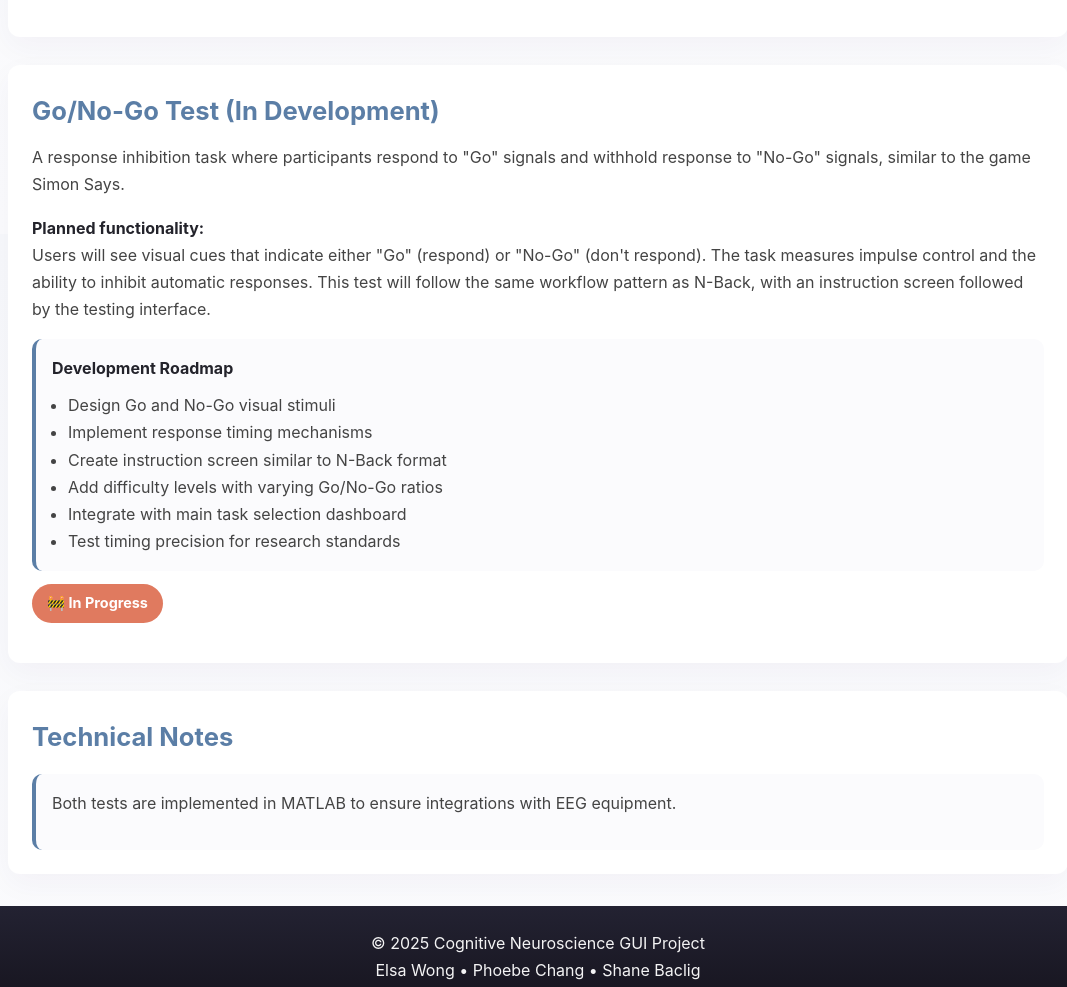
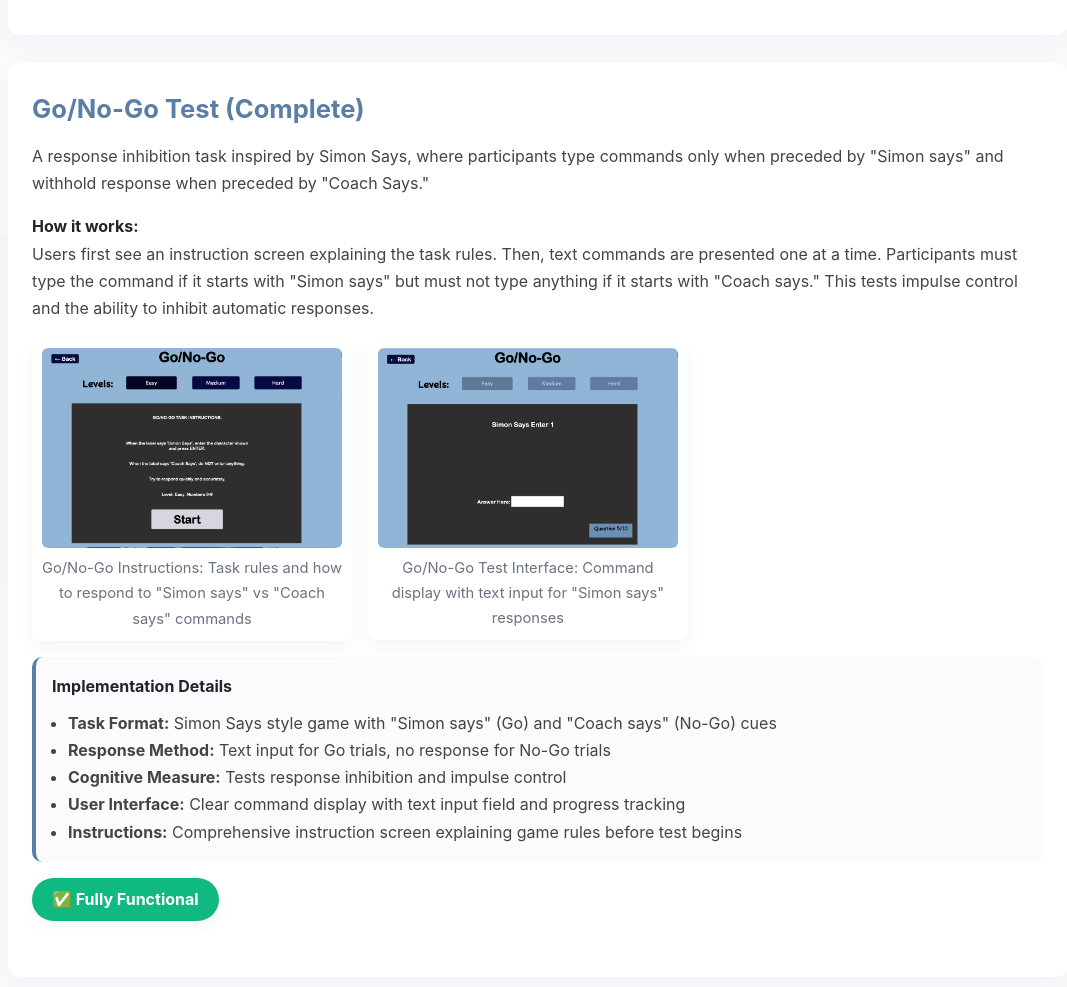
Before and after one commit to CognitiveNeuroscience/CognitiveNeuroscience.github.io, a plain HTML site: page projects.html in a window 1280 px wide. Shown: the part 2166-3153 px from the top of the page, without its empty margins (102-1169 px from the left). Drawn offline with Linux system fonts and the light colour scheme.

Commit message:
updated with go/nogo

```diff
--- a/projects.html
+++ b/projects.html
@@ -5,7 +5,7 @@
     <meta name="viewport" content="width=device-width, initial-scale=1.0">
     <meta name="description" content="Cognitive Neuroscience GUI Projects">
     <title>Projects - Cognitive Neuroscience GUI</title>
-    <link rel="stylesheet" href="styles.css">
+    <link rel="stylesheet" href="styles.css?v=2">
 </head>
 <body>
     <header>
@@ -60,7 +60,7 @@
             </div>
         </section>
 
-<section class="content" id="nback-section">
+        <section class="content" id="nback-section">
             <h2>N-Back Test (Complete)</h2>
             <p>A working memory experiment using a series of visual stimuli (flashcards). Participants indicate when the current stimulus matches the one shown <em>N</em> items back in the sequence.</p>
 
@@ -91,37 +91,47 @@
                 </ul>
             </div>
 
-        <p><span class="status-btn active">✅ Fully Functional</span></p>
+            <p><span class="status-btn active">✅ Fully Functional</span></p>
         </section>
 
-<section class="content" id="gonogo-section">
-            <h2>Go/No-Go Test (In Development)</h2>
-            <p>A response inhibition task where participants respond to "Go" signals and withhold response to "No-Go" signals, similar to the game Simon Says.</p>
+        <section class="content" id="gonogo-section">
+            <h2>Go/No-Go Test (Complete)</h2>
+            <p>A response inhibition task inspired by Simon Says, where participants type commands only when preceded by "Simon says" and withhold response when preceded by "Coach Says."</p>
 
             <div class="instructions">
-                <strong>Planned functionality:</strong>
-                <p>Users will see visual cues that indicate either "Go" (respond) or "No-Go" (don't respond). The task measures impulse control and the ability to inhibit automatic responses. This test will follow the same workflow pattern as N-Back, with an instruction screen followed by the testing interface.</p>
+                <strong>How it works:</strong>
+                <p>Users first see an instruction screen explaining the task rules. Then, text commands are presented one at a time. Participants must type the command if it starts with "Simon says" but must not type anything if it starts with "Coach says." This tests impulse control and the ability to inhibit automatic responses.</p>
+            </div>
+
+            <div class="projects-media">
+                <figure>
+                    <img src="images/gonogo1.png" alt="Go/No-Go instructions screen">
+                    <figcaption>Go/No-Go Instructions: Task rules and how to respond to "Simon says" vs "Coach says" commands</figcaption>
+                </figure>
+                <figure>
+                    <img src="images/gonogo2.png" alt="Go/No-Go test interface">
+                    <figcaption>Go/No-Go Test Interface: Command display with text input for "Simon says" responses</figcaption>
+                </figure>
             </div>
 
             <div class="project-details">
-                <h4>Development Roadmap</h4>
+                <h4>Implementation Details</h4>
                 <ul>
-                    <li>Design Go and No-Go visual stimuli</li>
-                    <li>Implement response timing mechanisms</li>
-                    <li>Create instruction screen similar to N-Back format</li>
-                    <li>Add difficulty levels with varying Go/No-Go ratios</li>
-                    <li>Integrate with main task selection dashboard</li>
-                    <li>Test timing precision for research standards</li>
+                    <li><strong>Task Format:</strong> Simon Says style game with "Simon says" (Go) and "Coach says" (No-Go) cues</li>
+                    <li><strong>Response Method:</strong> Text input for Go trials, no response for No-Go trials</li>
+                    <li><strong>Cognitive Measure:</strong> Tests response inhibition and impulse control</li>
+                    <li><strong>User Interface:</strong> Clear command display with text input field and progress tracking</li>
+                    <li><strong>Instructions:</strong> Comprehensive instruction screen explaining game rules before test begins</li>
                 </ul>
             </div>
 
-    <p><span class="status planning">🚧 In Progress</span></p>
+            <p><span class="status-btn active">✅ Fully Functional</span></p>
         </section>
 
         <section class="content">
             <h2>Technical Notes</h2>
             <div class="project-details">
-            <p>Both tests are implemented in MATLAB to ensure integrations with EEG equipment.</p>
+                <p>Both tests are implemented in MATLAB to ensure integrations with EEG equipment.</p>
             </div>
         </section>
     </main>
```
Also changed, not shown: index.html (+2 -2 lines), images/gonogo1.png (added), images/gonogo2.png (added), images/task_selection.png.
